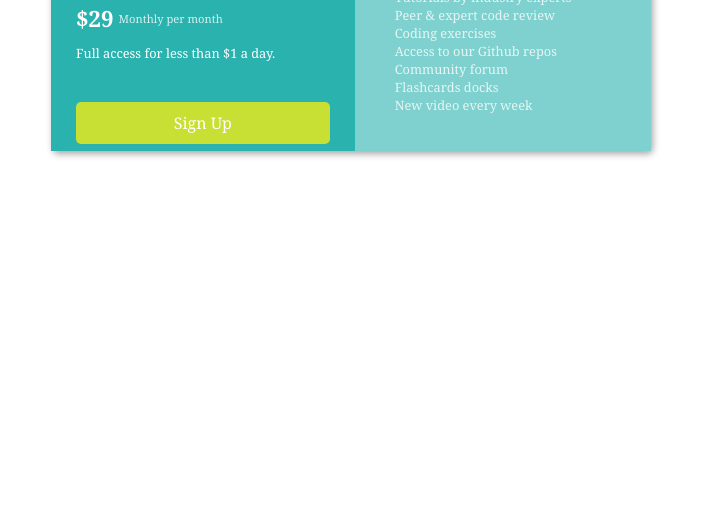
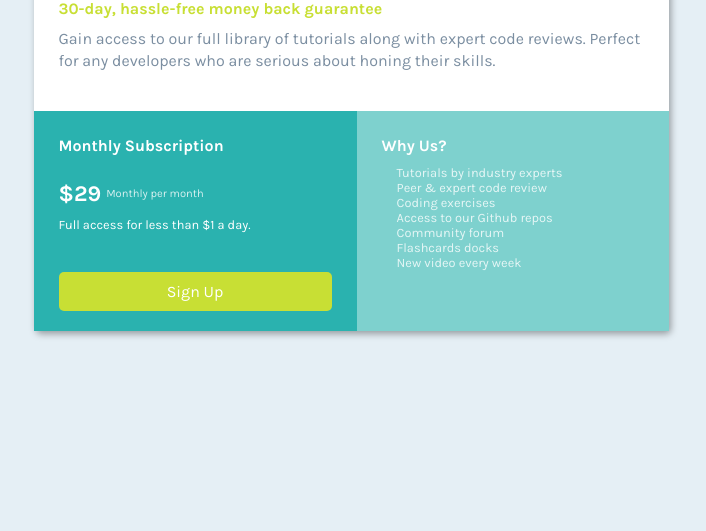
Before and after one commit to BirushaNdegeya/community, a plain HTML site: page index.html in a window 1280 px wide. Shown: the part 269-800 px from the top of the page, without its empty margins (289-995 px from the left). Drawn offline with Linux system fonts and the light colour scheme.

Commit message:
Update style.css

```diff
--- a/css/style.css
+++ b/css/style.css
@@ -1,5 +1,6 @@
+@import url('https://fonts.googleapis.com/css2?family=Karla:ital,wght@0,200..800;1,200..800&display=swap');
 
-/* reset */
+/* BASIC RESET */
 
 *,
 *::after,
@@ -7,45 +8,50 @@
     margin: 0;
     padding: 0;
     box-sizing: border-box;
+    font-family: "Karla", sans-serif;
+    font-optical-sizing: auto;
+    font-style: normal;
 }
 
-/* variables */
+/* VARIABLES */
 
 :root {
-    /* color */
-
-    --darker-color: #2ab2af;
-    --lighter-color: #7ed1ce;
-
-    /* general */
-
-    --paddings: 25px;
+    --CYAN: hsl(179, 62%, 43%);
+    --BRIGHT-YELLOW: hsl(71, 73%, 54%);
+    --LIGHT-GRAY: hsl(204, 43%, 93%);
+    --GRAYISH-BLUE: hsl(218, 22%, 67%);
+    --LIGHTER-COLOR: #7ed1ce;
+    --PADDINGS: 25px;
 }
 
-/* general styles */
+/* GENERAL STYLES */
 
 html {
     font-size: 16px;
-    font-family: Georgia;
-    font-weight: 400;
+    background-color: var(--LIGHT-GRAY);
 }
 
 body {
-    padding: 20px;
+    min-height: 100vh;
+    display: flex;
+    flex-direction: column;
+    align-items: center;
+    justify-content: center;
 }
 
 #card {
     box-shadow: 2px 3px 7px 0px rgba(0, 0, 0, .35);
     border-radius: 5px;
-    /*overflow: hidden; */
-    margin-left: auto;
-    margin-right: auto;
+    max-width: 635px;
+    width: 90%;
+    margin: auto;
 }
 
 #top-section {
     width: 100%;
     height: 45%;
-    padding: var(--paddings);
+    background: #fff;
+    padding: var(--PADDINGS);
 }
 
 #bottom-section {
@@ -57,13 +63,13 @@ body {
 }
 
 #bottom-left-section {
-    padding: var(--paddings);
-    background-color: var(--darker-color);
+    padding: var(--PADDINGS);
+    background-color: var(--CYAN);
 }
 
 #bottom-right-section {
-    padding: var(--paddings);
-    background-color: var(--lighter-color);
+    padding: var(--PADDINGS);
+    background-color: var(--LIGHTER-COLOR);
 }
 
 #top-section h2 {
@@ -134,17 +140,22 @@ ul {
     font-size: .8rem;
 }
 
+@media (max-width: 576px) {
+    #card {
+        margin: 2rem auto;
+    }
+}
+
+
 
 @media (min-width: 576px){
     #card {
-        width: 600px;
         height: 400px;
     }
     #bottom-section{
         flex-direction: row;
     }
     #bottom-left-section, #bottom-right-section {
-        /*flex-basis: 50%; */
         flex-grow: 1;
     }
 }
```
